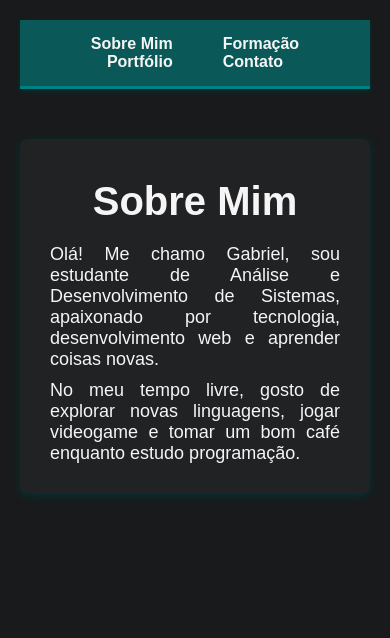
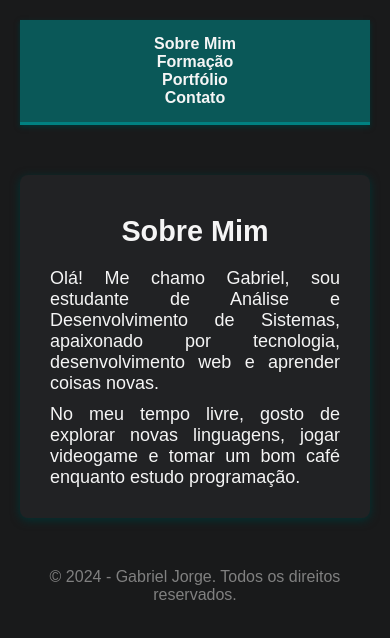
Before and after one commit to gabrielfj08/Trabalho_Faculdade, a plain HTML site: page index.html in a window 390 px wide. Drawn offline with Linux system fonts and the light colour scheme.

Commit message:
atualização

```diff
--- a/index.html
+++ b/index.html
@@ -27,4 +27,8 @@
         </div>
     </main>
 </body>
+<footer style="text-align:center; margin-top:20px; color:gray;">
+  © 2024 - Gabriel Jorge. Todos os direitos reservados.
+</footer>
+
 </html>
--- a/style.css
+++ b/style.css
@@ -3,6 +3,7 @@
   margin: 0;
   padding: 0;
   box-sizing: border-box;
+  scroll-behavior: smooth;
 }
 
 /* Fundo geral e estilo do corpo */
@@ -20,6 +21,9 @@ header {
   margin-bottom: 20px;
   border-bottom: 3px solid rgb(0, 129, 129);
   box-shadow: 0 2px 5px rgb(2, 51, 51);
+  position: sticky;
+  top: 0;
+  z-index: 1000;
 }
 
 .menu ul {
@@ -175,4 +179,20 @@ button:hover {
   padding: 20px;
   border-radius: 8px;
   box-shadow: 0 2px 10px rgb(2, 51, 51);
+  align-items: center;
 }
+
+@media screen and (max-width: 600px) {
+  .menu ul {
+    flex-direction: column;
+    align-items: center;
+  }
+
+  h1 {
+    font-size: 1.8em;
+  }
+
+  .botoes {
+    flex-direction: column;
+  }
+}
```
Also changed, not shown: contato.html (+3 -1 lines), formacao.html (+4 -1 lines), portfolio.html (+3 -1 lines).
